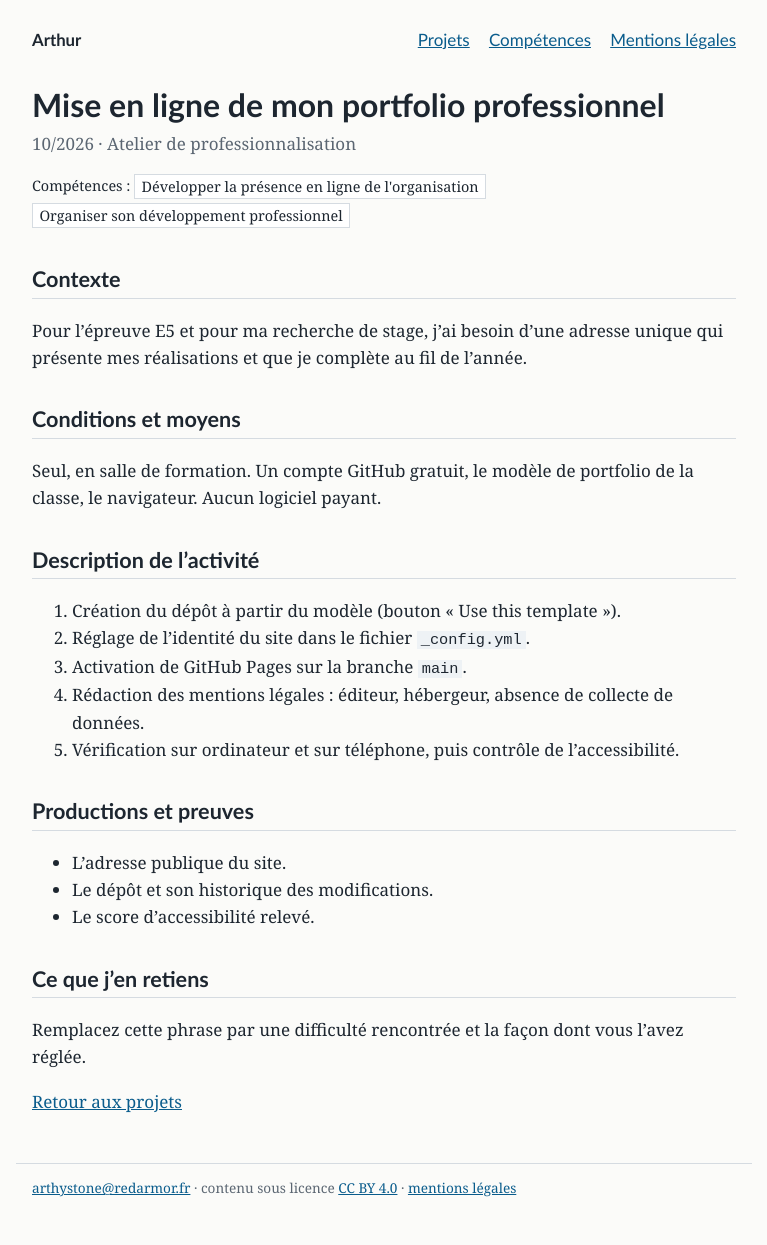
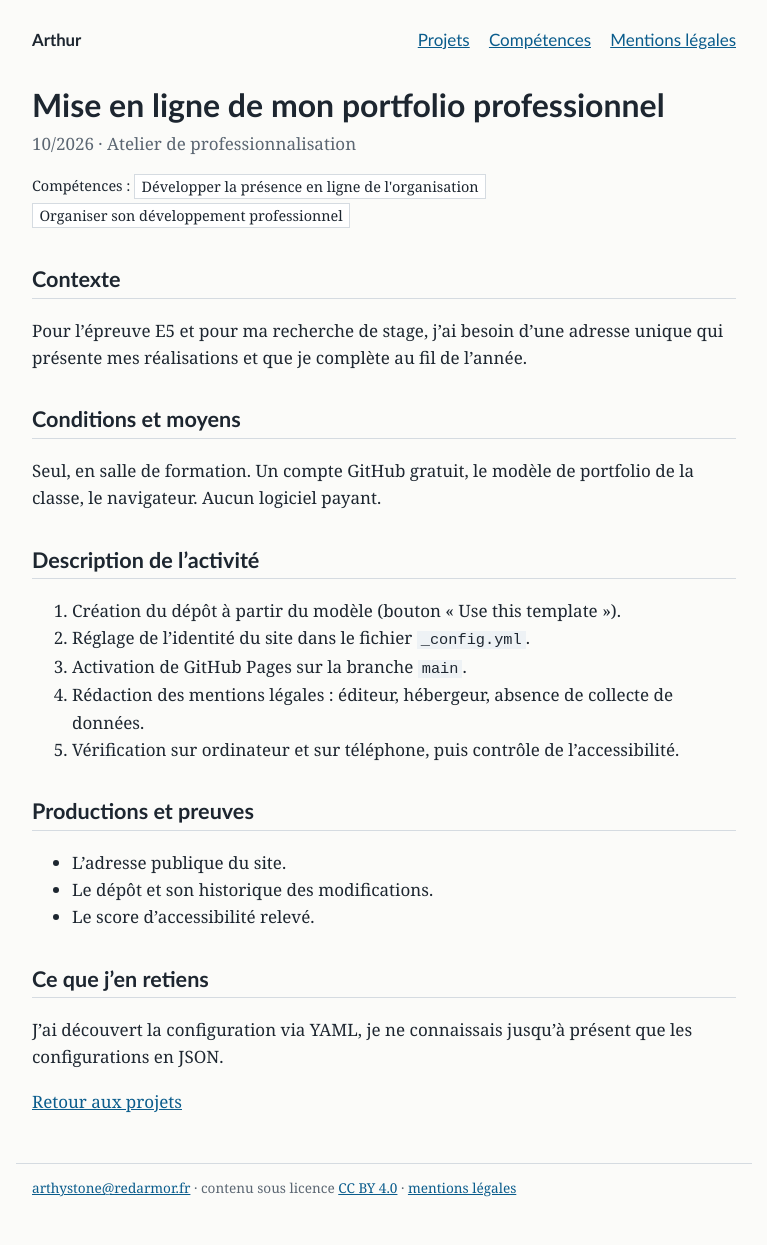
Before and after one commit to ArthyStone/portfolio-ecole, a Jekyll site: the page built from _projets/2026-10-mon-portfolio.md, in a window 1280 px wide. Shown: the whole page, without its empty margins (256-1023 px from the left). Built offline with Jekyll 4.4.1, drawn with Linux system fonts in a browser that asks for light colours.

Commit message:
réponse à "Ce que j'en retiens" avec la configuration YAML

```diff
--- a/_projets/2026-10-mon-portfolio.md
+++ b/_projets/2026-10-mon-portfolio.md
@@ -30,4 +30,4 @@ Seul, en salle de formation. Un compte GitHub gratuit, le modèle de portfolio d
 
 ## Ce que j'en retiens
 
-Remplacez cette phrase par une difficulté rencontrée et la façon dont vous l'avez réglée.
+J'ai découvert la configuration via YAML, je ne connaissais jusqu'à présent que les configurations en JSON.
```
